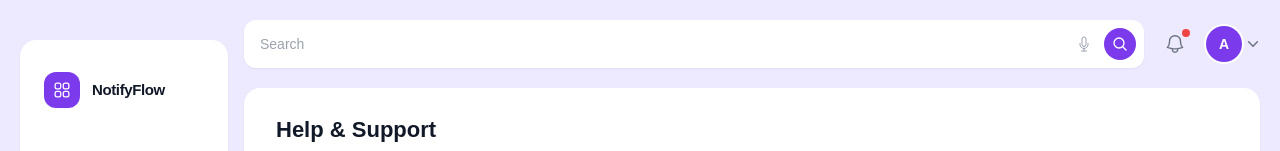
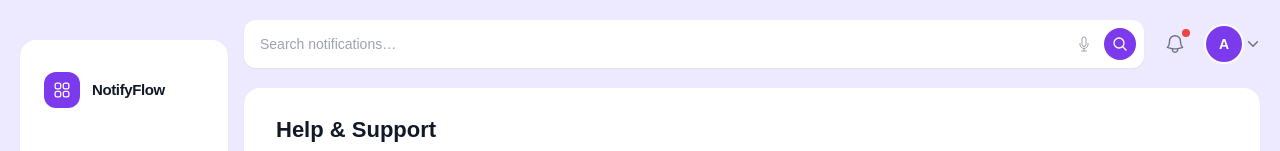
Before and after one commit to venturelli-91/notify_flow, a Next.js app: page /help in a window 1280 px wide. Shown: the top 151 px of the page. Built offline with nearby package versions, Linux system fonts and the light colour scheme; no server answers.

Commit message:
fix: middleware, search bar, README and CI pipeline

```diff
--- a/src/client/components/TopBar.tsx
+++ b/src/client/components/TopBar.tsx
@@ -1,7 +1,8 @@
 "use client";
 
-import { useState, useRef, useEffect } from "react";
+import { useState, useRef, useEffect, Suspense } from "react";
 import { useSession, signOut } from "next-auth/react";
+import { useRouter, useSearchParams } from "next/navigation";
 
 // ── Icons ─────────────────────────────────────────────────────────────────────
 
@@ -111,6 +112,38 @@ function LogoutIcon() {
 	);
 }
 
+// ── Search bar (needs Suspense because of useSearchParams) ───────────────────
+
+function SearchBarInner() {
+	const router = useRouter();
+	const searchParams = useSearchParams();
+	const q = searchParams.get("q") ?? "";
+
+	function handleChange(e: React.ChangeEvent<HTMLInputElement>) {
+		const value = e.target.value;
+		router.replace(value ? `/?q=${encodeURIComponent(value)}` : "/");
+	}
+
+	return (
+		<div className="flex-1 flex items-center bg-white rounded-xl shadow-sm pl-4 pr-2 py-2 gap-3">
+			<input
+				type="text"
+				placeholder="Search notifications…"
+				value={q}
+				onChange={handleChange}
+				className="flex-1 bg-transparent text-sm text-gray-600 placeholder:text-gray-400 outline-none"
+			/>
+			<MicIcon />
+			<button
+				type="button"
+				aria-label="Search"
+				className="h-8 w-8 rounded-full bg-violet-600 flex items-center justify-center hover:bg-violet-700 transition-colors flex-shrink-0">
+				<SearchIcon />
+			</button>
+		</div>
+	);
+}
+
 // ── Component ─────────────────────────────────────────────────────────────────
 
 export function TopBar() {
@@ -135,20 +168,13 @@ export function TopBar() {
 	return (
 		<header className="flex items-center gap-4 mb-5">
 			{/* ── Search ─────────────────────────────────────────────────── */}
-			<div className="flex-1 flex items-center bg-white rounded-xl shadow-sm pl-4 pr-2 py-2 gap-3">
-				<input
-					type="text"
-					placeholder="Search"
-					className="flex-1 bg-transparent text-sm text-gray-600 placeholder:text-gray-400 outline-none"
-				/>
-				<MicIcon />
-				<button
-					type="button"
-					aria-label="Search"
-					className="h-8 w-8 rounded-full bg-violet-600 flex items-center justify-center hover:bg-violet-700 transition-colors flex-shrink-0">
-					<SearchIcon />
-				</button>
-			</div>
+			<Suspense fallback={
+				<div className="flex-1 flex items-center bg-white rounded-xl shadow-sm pl-4 pr-2 py-2 gap-3">
+					<div className="flex-1 h-4 rounded bg-gray-100 animate-pulse" />
+				</div>
+			}>
+				<SearchBarInner />
+			</Suspense>
 
 			{/* ── Bell (solto, sem container) ─────────────────────────── */}
 			<button
--- a/src/client/components/notifications/NotificationList.tsx
+++ b/src/client/components/notifications/NotificationList.tsx
@@ -1,5 +1,6 @@
 "use client";
 
+import { useSearchParams } from "next/navigation";
 import { useNotifications } from "@client/hooks/useNotifications";
 import { NotificationCard } from "@client/components/notifications/NotificationCard";
 import type { Notification } from "@server/core/domain/entities/Notification";
@@ -50,6 +51,8 @@ export function NotificationListSkeleton() {
 
 export function NotificationList() {
 	const { query } = useNotifications();
+	const searchParams = useSearchParams();
+	const q = searchParams.get("q")?.trim().toLowerCase() ?? "";
 
 	if (query.isLoading) return <NotificationListSkeleton />;
 
@@ -61,13 +64,29 @@ export function NotificationList() {
 		);
 	}
 
-	const notifications = query.data ?? [];
+	const all = query.data ?? [];
+	const notifications = q
+		? all.filter(
+				(n) =>
+					n.title.toLowerCase().includes(q) ||
+					n.body.toLowerCase().includes(q),
+			)
+		: all;
+
+	if (all.length === 0) {
+		return (
+			<div className="rounded-xl bg-gray-50 border border-gray-200 px-5 py-10 text-center">
+				<p className="text-sm font-medium text-gray-600">No notifications yet</p>
+				<p className="mt-1 text-xs text-gray-400">Send your first notification to get started.</p>
+			</div>
+		);
+	}
 
 	if (notifications.length === 0) {
 		return (
 			<div className="rounded-xl bg-gray-50 border border-gray-200 px-5 py-10 text-center">
-				<p className="text-sm font-medium text-gray-600">No notifications yet</p>
-				<p className="mt-1 text-xs text-gray-400">Send your first notification to get started.</p>
+				<p className="text-sm font-medium text-gray-600">No results for &ldquo;{searchParams.get("q")}&rdquo;</p>
+				<p className="mt-1 text-xs text-gray-400">Try a different search term.</p>
 			</div>
 		);
 	}
--- a/src/middleware.ts
+++ b/src/middleware.ts
@@ -2,6 +2,6 @@ export { default } from "next-auth/middleware";
 
 export const config = {
 	matcher: [
-		"/((?!login|api/auth|_next/static|_next/image|favicon.ico).*)",
+		"/((?!login|api|_next/static|_next/image|favicon.ico).*)",
 	],
 };
```
Also changed, not shown: 1 other file (tests, documents, lock files or other folders).
